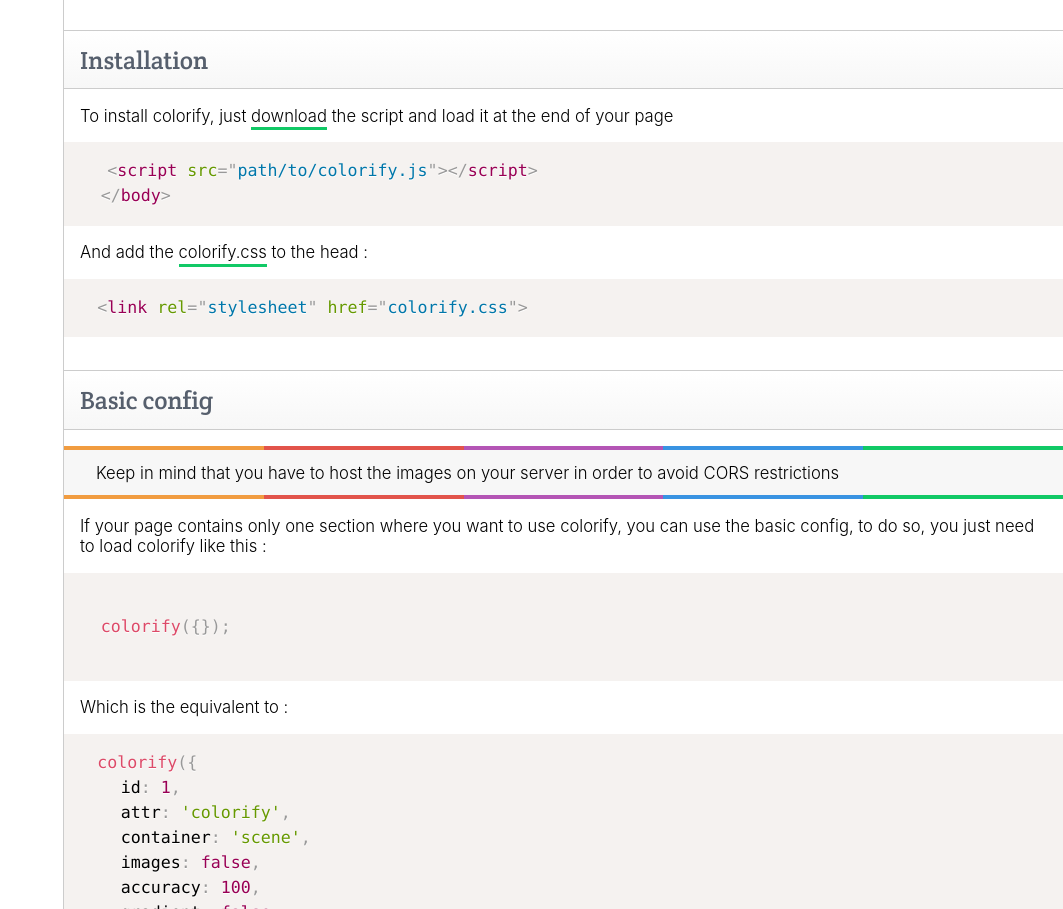
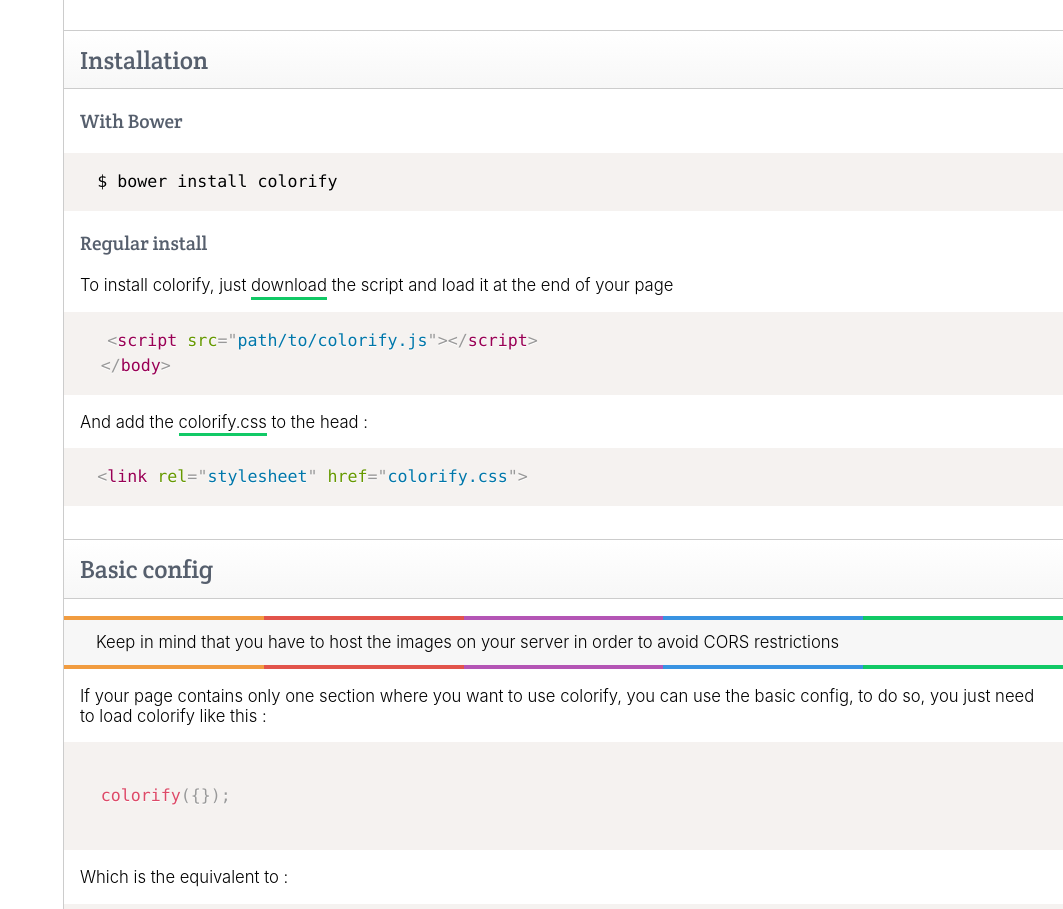
Before and after one commit to LukyVj/Colorify.js, a website: page index.html in a window 1280 px wide. Shown: the part 1279-2188 px from the top of the page, without its empty margins (217-1280 px from the left). Drawn offline with Linux system fonts and the light colour scheme; a web font is replaced by a local one.

Commit message:
Bower instructions added

```diff
--- a/index.html
+++ b/index.html
@@ -136,6 +136,14 @@
   <section id="installation">
     <header class="header">
       <h2>Installation</h2>
+    </header>
+    <header>
+        <h3>With Bower</h3>
+    </header>
+    <pre class="language-bash"><code class="language-bash">$ bower install colorify</code></pre>
+
+     <header>
+        <h3>Regular install</h3>
     </header>
     <p>To install colorify, just <a href="https://raw.githubusercontent.com/LukyVj/Colorify.js/master/scripts/colorify.min.js" target="_blank">download</a> the script and load it at the end of your page</p>
     <pre><code class="language-markup"> &lt;script src="path/to/colorify.js">&lt;/script>
```
Also changed, not shown: about.html (+6 -1 lines), README.md.
